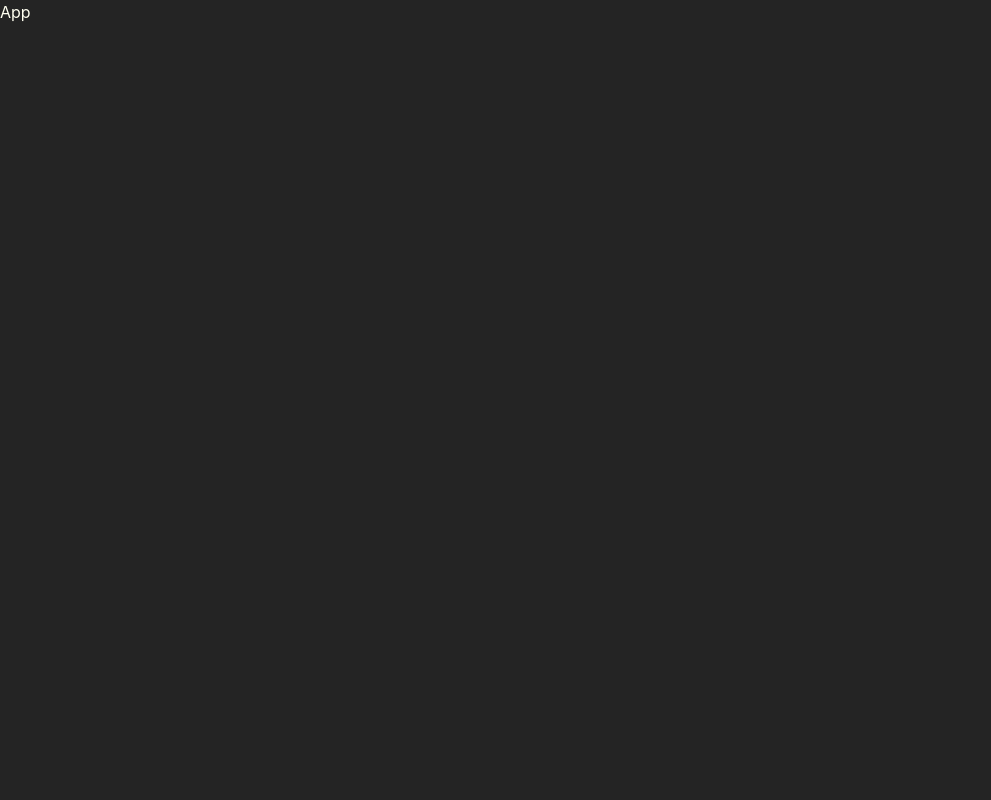
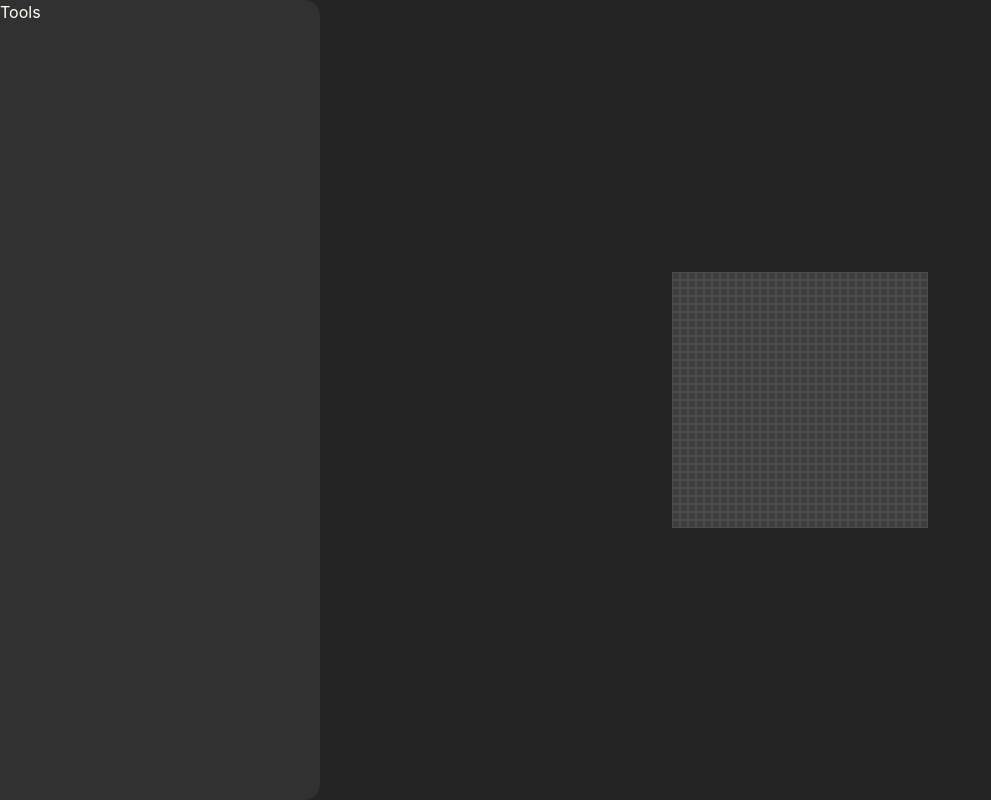
Before and after one commit to tanojimo/Pixelated, a React (Vite) app: page / in a window 1280 px wide. Shown: the whole page, without its empty margins (0-991 px from the left). Built offline with nearby package versions, Linux system fonts and the light colour scheme.

Commit message:
Designed the Grid Canvas

```diff
--- a/src/App.jsx
+++ b/src/App.jsx
@@ -1,5 +1,17 @@
+import { useState } from "react";
+import Canvas from "./components/Canvas";
+import Tools from "./components/Tools";
+
 const App = () => {
-  return <div>App</div>;
+  const [canvas, setCanvas] = useState(
+    Array.from({ length: 32 }, () => Array(32).fill("")),
+  );
+  return (
+    <div className="w-screen h-screen grid grid-cols-12">
+      <Tools />
+      <Canvas canvas={canvas} setCanvas={setCanvas} />
+    </div>
+  );
 };
 
 export default App;
--- /dev/null
+++ b/src/components/Canvas.jsx
@@ -0,0 +1,16 @@
+const Canvas = ({ canvas }) => {
+  return (
+    <div className="col-span-9 w-full h-full flex justify-center items-center">
+      <div className="grid grid-cols-[repeat(32,8px)] grid-rows-[repeat(32,8px)] ">
+        {canvas.flat().map((val, i) => (
+          <div
+            key={i}
+            className="w-2 h-2 bg-bl300 border-[0.2px] border-bl200 text-black text-[1px]"
+          ></div>
+        ))}
+      </div>
+    </div>
+  );
+};
+
+export default Canvas;
--- /dev/null
+++ b/src/components/Tools.jsx
@@ -0,0 +1,7 @@
+const Tools = () => {
+  return (
+    <div className="col-span-3 w-full h-full bg-bl400 rounded-r-2xl">Tools</div>
+  );
+};
+
+export default Tools;
```
